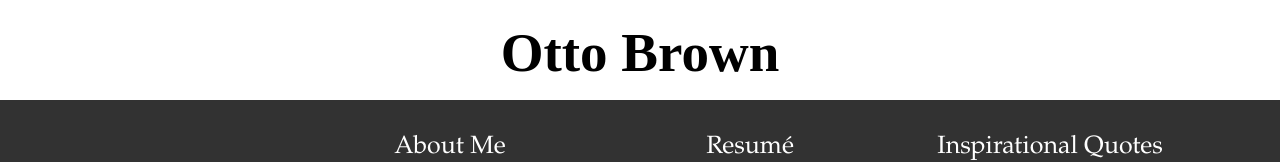
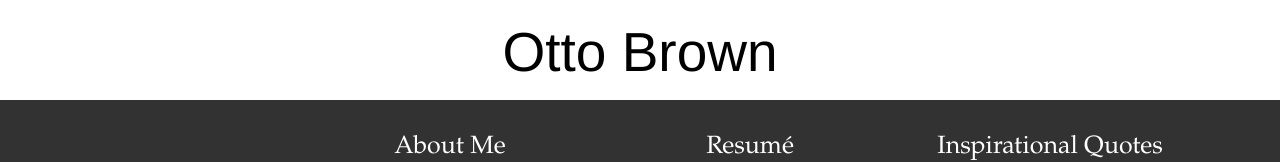
Before and after one commit to orobbyb/DCWebsite, a plain HTML site: page otto_brown/index.html in a window 1280 px wide. Shown: the top 162 px of the page. Drawn offline with Linux system fonts and the light colour scheme.

Commit message:
jan 19 11:24

```diff
--- a/otto_brown/assets/css/main.css
+++ b/otto_brown/assets/css/main.css
@@ -61,8 +61,8 @@ body{
 	margin-top: 25px;
 	text-align: center;
 	font-size: 55px;
-	font-family: "Garamond Light", 'Baskerville Old Face', 'Hoefler Text', 'Times New Roman', serif;
-	font-weight: 700;
+	font-family: 'Helvetica Neue', Helvetica, Arial, sans-serif;
+	font-weight: 200;
 }
 
 .links{
```
